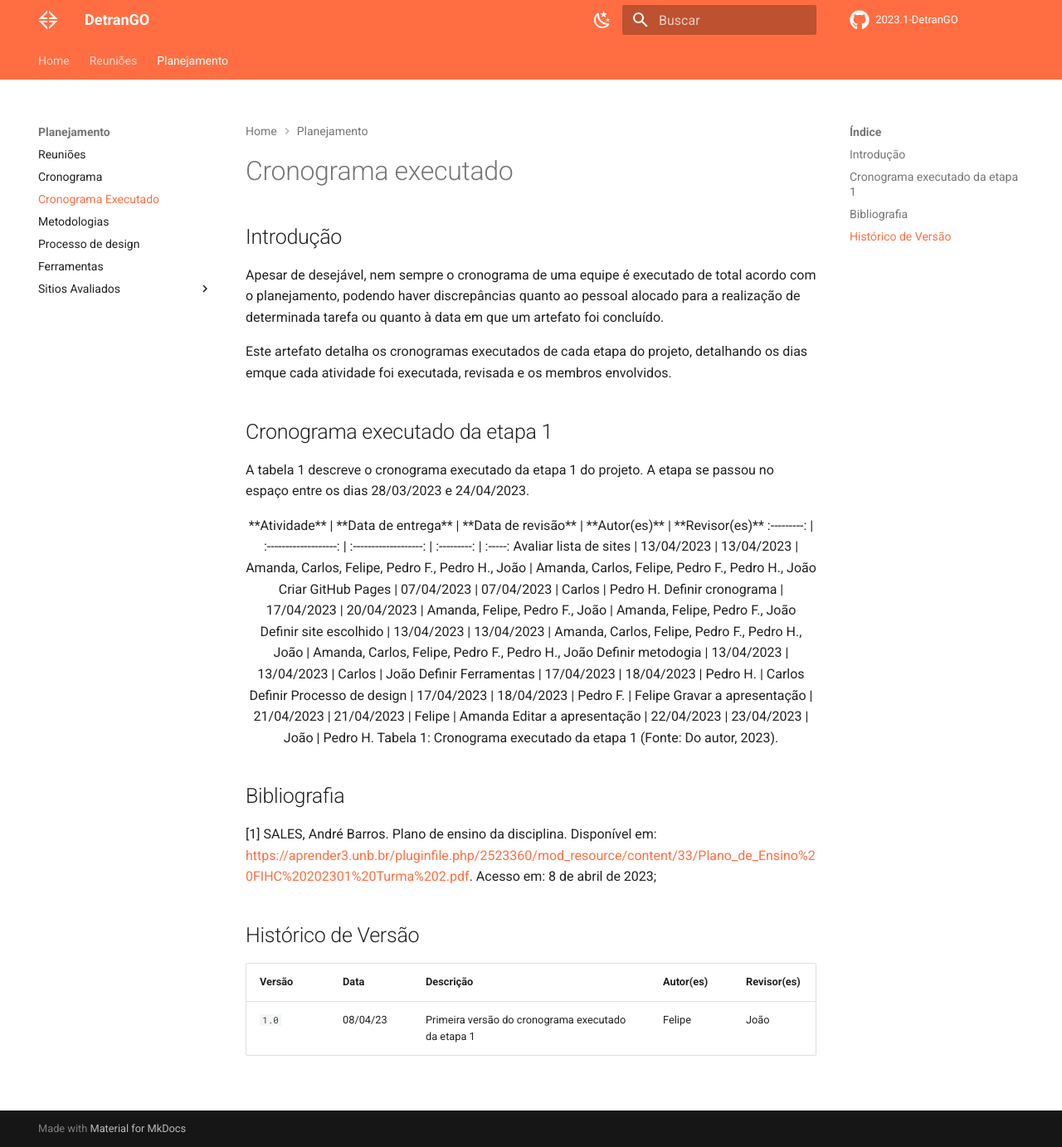
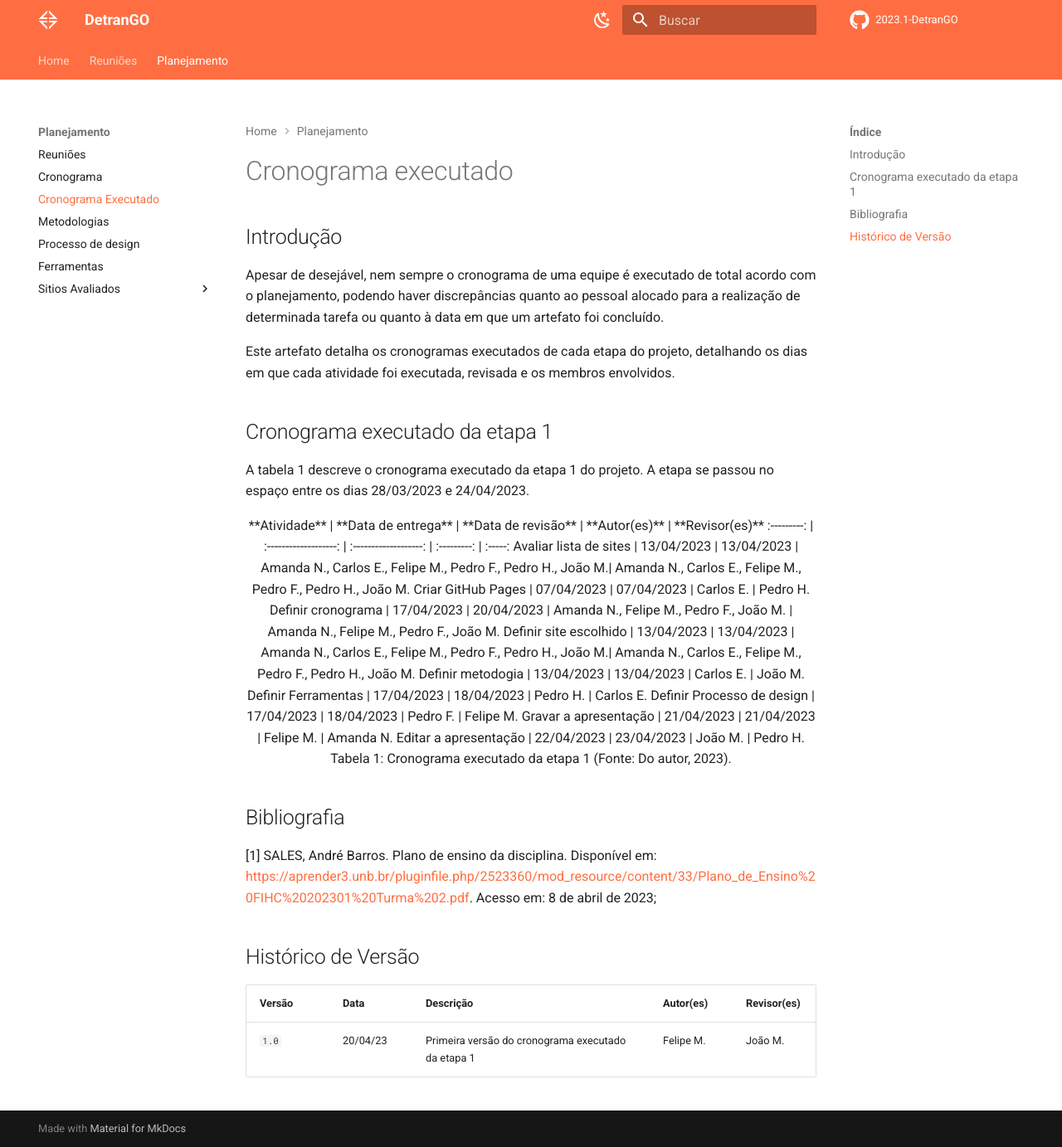
Before and after one commit to Interacao-Humano-Computador/2023.1-DetranGO, an MkDocs documentation site: the page built from docs/planejamento/cronograma_executado.md, in a window 1280 px wide and 1383 px high. Shown: the whole window at 83% size. Built offline with MkDocs 1.6.1 and Material for MkDocs 9.7.7, drawn with Linux system fonts in a browser that asks for light colours; comment, search, counter and statistics services are not loaded.

Commit message:
review: reescrita de abreviacoes e texto

```diff
--- a/docs/planejamento/cronograma_executado.md
+++ b/docs/planejamento/cronograma_executado.md
@@ -4,7 +4,7 @@
 
 Apesar de desejável, nem sempre o cronograma de uma equipe é executado de total acordo com o planejamento, podendo haver discrepâncias quanto ao pessoal alocado para a realização de determinada tarefa ou quanto à data em que um artefato foi concluído.
 
-Este artefato detalha os cronogramas executados de cada etapa do projeto, detalhando os dias emque cada atividade foi executada, revisada e os membros envolvidos.
+Este artefato detalha os cronogramas executados de cada etapa do projeto, detalhando os dias em que cada atividade foi executada, revisada e os membros envolvidos.
 
 ## Cronograma executado da etapa 1
 
@@ -14,15 +14,15 @@ A tabela 1 descreve o cronograma executado da etapa 1 do projeto. A etapa se pas
 
 **Atividade** | **Data de entrega** | **Data de revisão** | **Autor(es)** | **Revisor(es)**
 :---------: | :-------------------: | :-------------------: | :---------: | :-----:
-Avaliar lista de sites | 13/04/2023 | 13/04/2023 | Amanda, Carlos, Felipe, Pedro F., Pedro H., João | Amanda, Carlos, Felipe, Pedro F., Pedro H., João
-Criar GitHub Pages | 07/04/2023 | 07/04/2023 | Carlos | Pedro H.
-Definir cronograma | 17/04/2023 | 20/04/2023 | Amanda, Felipe, Pedro F., João | Amanda, Felipe, Pedro F., João
-Definir site escolhido | 13/04/2023 | 13/04/2023 | Amanda, Carlos, Felipe, Pedro F., Pedro H., João | Amanda, Carlos, Felipe, Pedro F., Pedro H., João
-Definir metodogia | 13/04/2023 | 13/04/2023 | Carlos | João
-Definir Ferramentas | 17/04/2023 | 18/04/2023 | Pedro H. | Carlos
-Definir Processo de design | 17/04/2023 | 18/04/2023 | Pedro F. | Felipe
-Gravar a apresentação | 21/04/2023 | 21/04/2023 | Felipe  | Amanda
-Editar a apresentação | 22/04/2023 | 23/04/2023 | João  | Pedro  H.
+Avaliar lista de sites | 13/04/2023 | 13/04/2023 | Amanda N., Carlos E., Felipe M., Pedro F., Pedro H., João M.| Amanda N., Carlos E., Felipe M., Pedro F., Pedro H., João M.
+Criar GitHub Pages | 07/04/2023 | 07/04/2023 | Carlos E. | Pedro H.
+Definir cronograma | 17/04/2023 | 20/04/2023 | Amanda N., Felipe M., Pedro F., João M. | Amanda N., Felipe M., Pedro F., João M.
+Definir site escolhido | 13/04/2023 | 13/04/2023 | Amanda N., Carlos E., Felipe M., Pedro F., Pedro H., João M.| Amanda N., Carlos E., Felipe M., Pedro F., Pedro H., João M.
+Definir metodogia | 13/04/2023 | 13/04/2023 | Carlos E. | João M.
+Definir Ferramentas | 17/04/2023 | 18/04/2023 | Pedro H. | Carlos E.
+Definir Processo de design | 17/04/2023 | 18/04/2023 | Pedro F. | Felipe M.
+Gravar a apresentação | 21/04/2023 | 21/04/2023 | Felipe M. | Amanda N.
+Editar a apresentação | 22/04/2023 | 23/04/2023 | João M. | Pedro  H.
 
 Tabela 1: Cronograma executado da etapa 1 (Fonte: Do autor, 2023).
 
@@ -36,4 +36,4 @@ Tabela 1: Cronograma executado da etapa 1 (Fonte: Do autor, 2023).
 
 |  Versão  |   Data   |                      Descrição          |    Autor(es)   |  Revisor(es)  |
 | -------- | -------- | --------------------------------------- | -------------- | ------------- |
-|  `1.0`   | 08/04/23 | Primeira versão do cronograma executado da etapa 1 | Felipe | João  |
+|  `1.0`   | 20/04/23 | Primeira versão do cronograma executado da etapa 1 | Felipe M. | João M.  |
```
